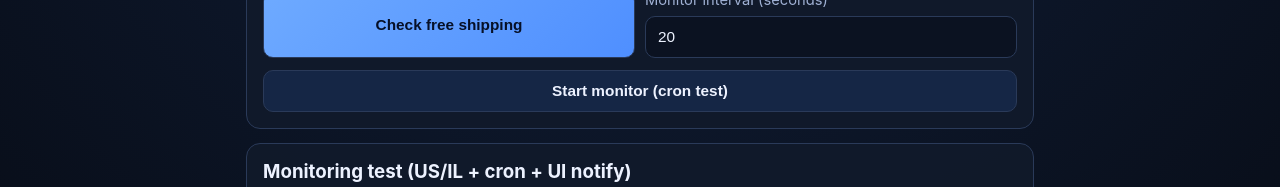
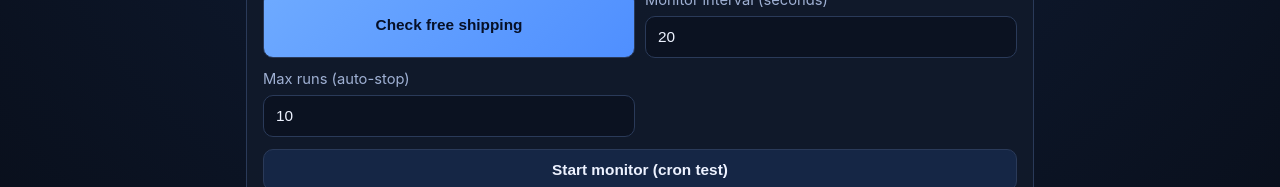
Before and after one commit to itzikban/amz-free-shiping, a Next.js app in the folder frontend/: page / in a window 1280 px wide. Shown: the part 377-564 px from the top of the page. Built offline with nearby package versions, Linux system fonts and the light colour scheme; no server answers.

Commit message:
feat(monitor): add max-runs auto-stop control for cron test monitors

```diff
--- a/frontend/app/page.tsx
+++ b/frontend/app/page.tsx
@@ -15,6 +15,8 @@ type Monitor = {
   country: string;
   zip?: string;
   interval_seconds: number;
+  max_runs: number;
+  runs_done: number;
   running: boolean;
   last_checked_at?: string;
   last_status?: boolean;
@@ -37,6 +39,7 @@ export default function HomePage() {
   const [form, setForm] = useState<FormState>({ url: SAMPLE, country: "US", zip: "10013" });
   const [intervalSec, setIntervalSec] = useState(20);
   const [loading, setLoading] = useState(false);
+  const [maxRuns, setMaxRuns] = useState(10);
   const [error, setError] = useState<string | null>(null);
   const [result, setResult] = useState<CheckResponse | null>(null);
   const [health, setHealth] = useState<"checking" | "up" | "down">("checking");
@@ -96,6 +99,7 @@ export default function HomePage() {
       country: form.country,
       zip: form.country === "US" ? form.zip : "",
       interval_seconds: intervalSec,
+      max_runs: maxRuns,
     };
     const res = await fetch("/api/monitor/start", {
       method: "POST",
@@ -195,6 +199,12 @@ export default function HomePage() {
               <input type="number" min={5} value={intervalSec} onChange={(e) => setIntervalSec(Number(e.target.value || 5))} />
             </label>
           </div>
+          <div className="row">
+            <label>
+              Max runs (auto-stop)
+              <input type="number" min={1} value={maxRuns} onChange={(e) => setMaxRuns(Number(e.target.value || 1))} />
+            </label>
+          </div>
           <button type="button" className="secondary" onClick={startMonitor} disabled={!canSubmit}>
             Start monitor (cron test)
           </button>
@@ -237,7 +247,7 @@ export default function HomePage() {
           {monitors.map((m) => (
             <li key={m.id} className="monitorItem">
               <div>
-                <strong>{m.country}</strong> · every {m.interval_seconds}s · {m.running ? "running" : "stopped"}
+                <strong>{m.country}</strong> · every {m.interval_seconds}s · runs {m.runs_done}/{m.max_runs} · {m.running ? "running" : "stopped"}
                 <br />
                 <small>{m.url}</small>
                 <br />
```
Also changed, not shown: 1 other file (tests, documents, lock files or other folders).
